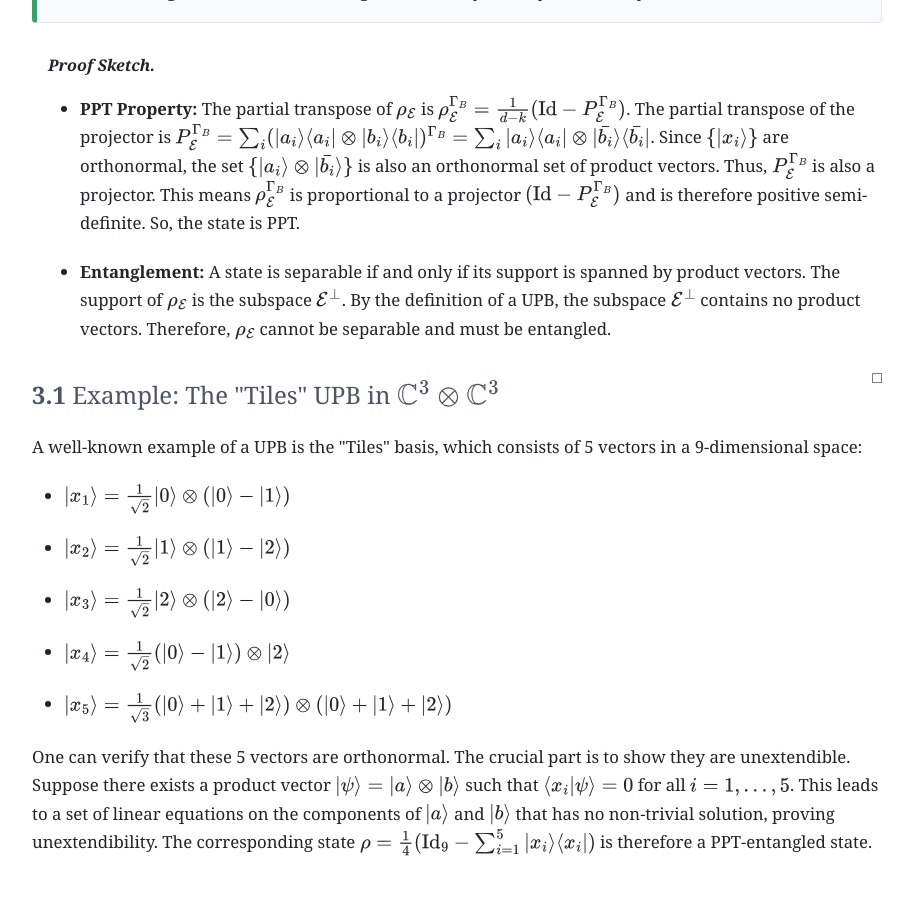
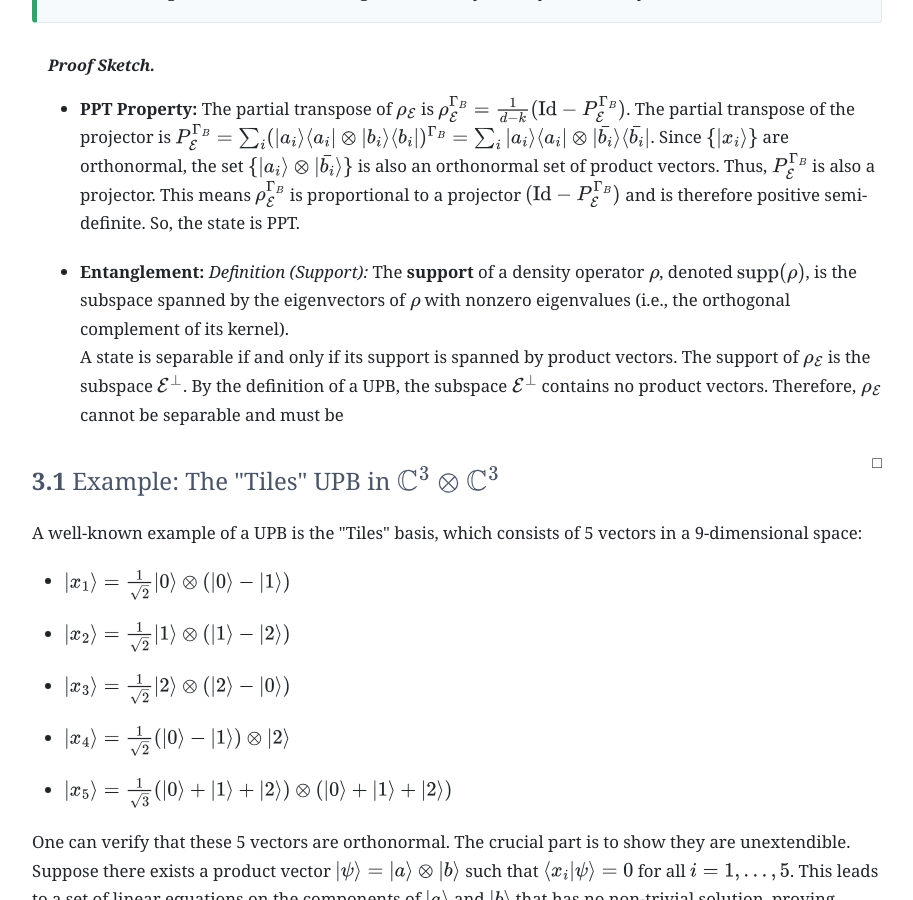
Before and after one commit to rnkarmakar/rnkarmakar.github.io, a Jekyll site: the page assets/html/tensor-norms-quantum-entanglement-2.html, which Jekyll copies as it is, in a window 1280 px wide and 900 px high, scrolled down 4387 px. Shown: the whole window, without its empty margins (183-1096 px from the left). Built offline with Jekyll 4.4.1, drawn with Linux system fonts in a browser that asks for light colours.

Commit message:
defined support

```diff
--- a/assets/html/tensor-norms-quantum-entanglement-2.html
+++ b/assets/html/tensor-norms-quantum-entanglement-2.html
@@ -353,7 +353,10 @@
                 <span class="proof-title">Proof Sketch.</span>
                 <ul>
                     <li><strong>PPT Property:</strong> The partial transpose of $\rho_{\mathcal{E}}$ is $\rho_{\mathcal{E}}^{\Gamma_B} = \frac{1}{d-k}(\text{Id} - P_{\mathcal{E}}^{\Gamma_B})$. The partial transpose of the projector is $P_{\mathcal{E}}^{\Gamma_B} = \sum_i (|a_i\rangle\langle a_i| \otimes |b_i\rangle\langle b_i|)^{\Gamma_B} = \sum_i |a_i\rangle\langle a_i| \otimes |\bar{b_i}\rangle\langle\bar{b_i}|$. Since $\{|x_i\rangle\}$ are orthonormal, the set $\{|a_i\rangle \otimes |\bar{b_i}\rangle\}$ is also an orthonormal set of product vectors. Thus, $P_{\mathcal{E}}^{\Gamma_B}$ is also a projector. This means $\rho_{\mathcal{E}}^{\Gamma_B}$ is proportional to a projector $(\text{Id} - P_{\mathcal{E}}^{\Gamma_B})$ and is therefore positive semi-definite. So, the state is PPT.</li>
-                    <li><strong>Entanglement:</strong> A state is separable if and only if its support is spanned by product vectors. The support of $\rho_{\mathcal{E}}$ is the subspace $\mathcal{E}^\perp$. By the definition of a UPB, the subspace $\mathcal{E}^\perp$ contains no product vectors. Therefore, $\rho_{\mathcal{E}}$ cannot be separable and must be entangled.</li>
+                    <li><strong>Entanglement:</strong>
+                    <em>Definition (Support):</em> The <strong>support</strong> of a density operator $\rho$, denoted $\operatorname{supp}(\rho)$, is the subspace spanned by the eigenvectors of $\rho$ with nonzero eigenvalues (i.e., the orthogonal complement of its kernel).
+                    <br>
+                    A state is separable if and only if its support is spanned by product vectors. The support of $\rho_{\mathcal{E}}$ is the subspace $\mathcal{E}^\perp$. By the definition of a UPB, the subspace $\mathcal{E}^\perp$ contains no product vectors. Therefore, $\rho_{\mathcal{E}}$ cannot be separable and must be
                 </ul>
                 <span class="qed">□</span>
             </div>
```
